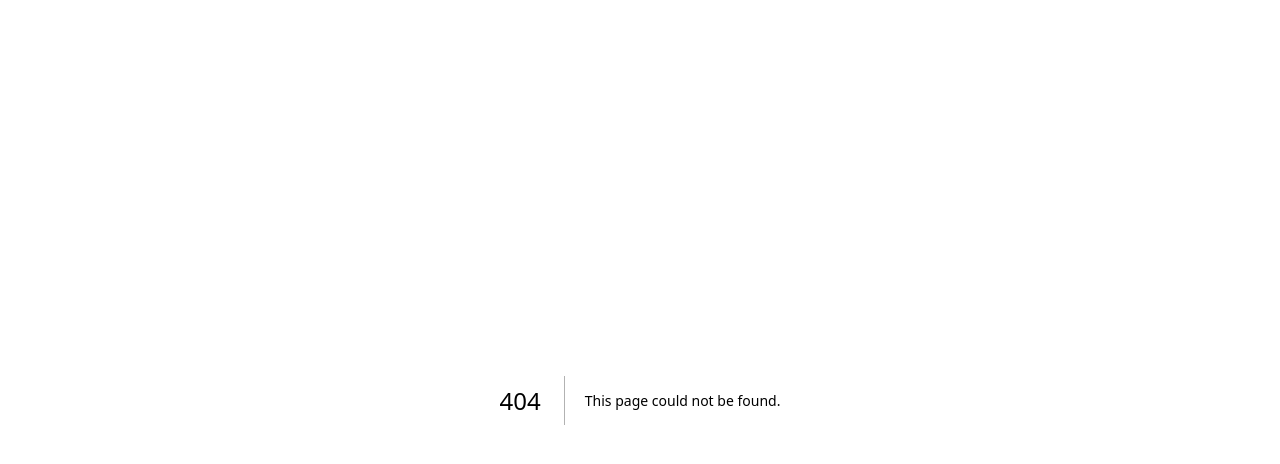
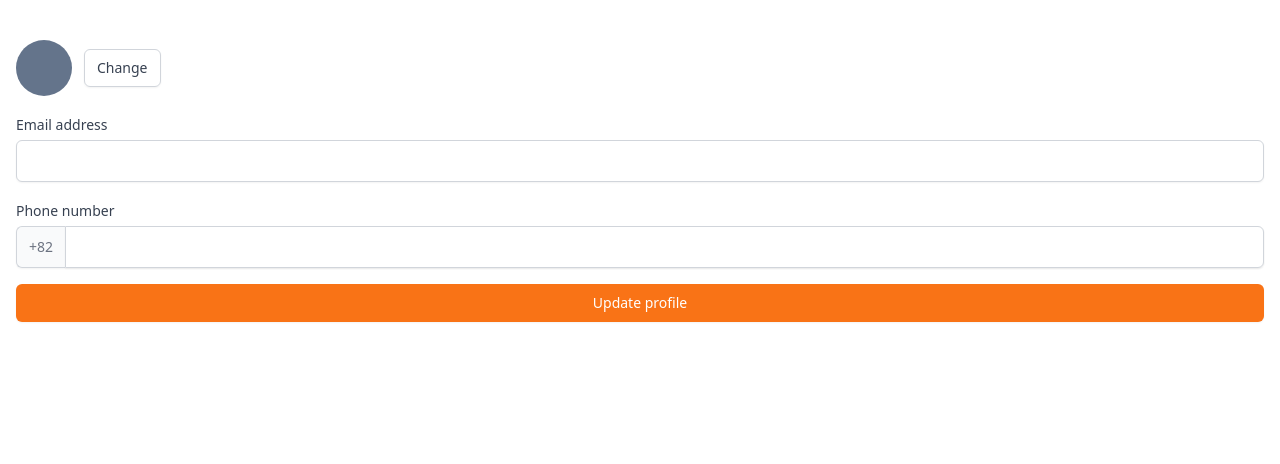
Before and after one commit to frontWeb-dev/carrot-market, a Next.js app: page /profile/edit in a window 1280 px wide. Before the commit this address had no page. Shown: the top 464 px of the page. Built offline with nearby package versions, Linux system fonts and the light colour scheme.

Commit message:
feat: Edit Profile

```diff
--- /dev/null
+++ b/pages/profile/edit.tsx
@@ -0,0 +1,49 @@
+import type { NextPage } from 'next';
+
+const EditProfile: NextPage = () => {
+  return (
+    <div className='space-y-4 py-10 px-4'>
+      <div className='flex items-center space-x-3'>
+        <div className='h-14 w-14 rounded-full bg-slate-500' />
+        <label
+          htmlFor='picture'
+          className='cursor-pointer rounded-md border border-gray-300 py-2 px-3 text-sm font-medium text-gray-700 shadow-sm focus:ring-2 focus:ring-orange-500 focus:ring-offset-2'>
+          Change
+          <input id='picture' type='file' className='hidden' accept='image/*' />
+        </label>
+      </div>
+      <div className='space-y-1'>
+        <label htmlFor='email' className='text-sm font-medium text-gray-700'>
+          Email address
+        </label>
+        <input
+          id='email'
+          type='email'
+          className='w-full appearance-none rounded-md border border-gray-300 px-3 py-2 placeholder-gray-400 shadow-sm focus:border-orange-500 focus:outline-none focus:ring-orange-500'
+          required
+        />
+      </div>
+      <div className='space-y-1'>
+        <label htmlFor='phone' className='text-sm font-medium text-gray-700'>
+          Phone number
+        </label>
+        <div className='flex rounded-md shadow-sm'>
+          <span className='flex select-none items-center justify-center rounded-l-md border border-r-0 border-gray-300 bg-gray-50 px-3 text-sm text-gray-500'>
+            +82
+          </span>
+          <input
+            id='input'
+            type='number'
+            className='w-full appearance-none rounded-md rounded-l-none border border-gray-300 px-3 py-2 placeholder-gray-400 shadow-sm focus:border-orange-500 focus:outline-none focus:ring-orange-500'
+            required
+          />
+        </div>
+      </div>
+      <button className='mt-5 w-full rounded-md border border-transparent bg-orange-500 py-2 px-4 text-sm font-medium text-white shadow-sm hover:bg-orange-600 focus:outline-none focus:ring-2 focus:ring-orange-500 focus:ring-offset-2 '>
+        Update profile
+      </button>
+    </div>
+  );
+};
+
+export default EditProfile;
```
